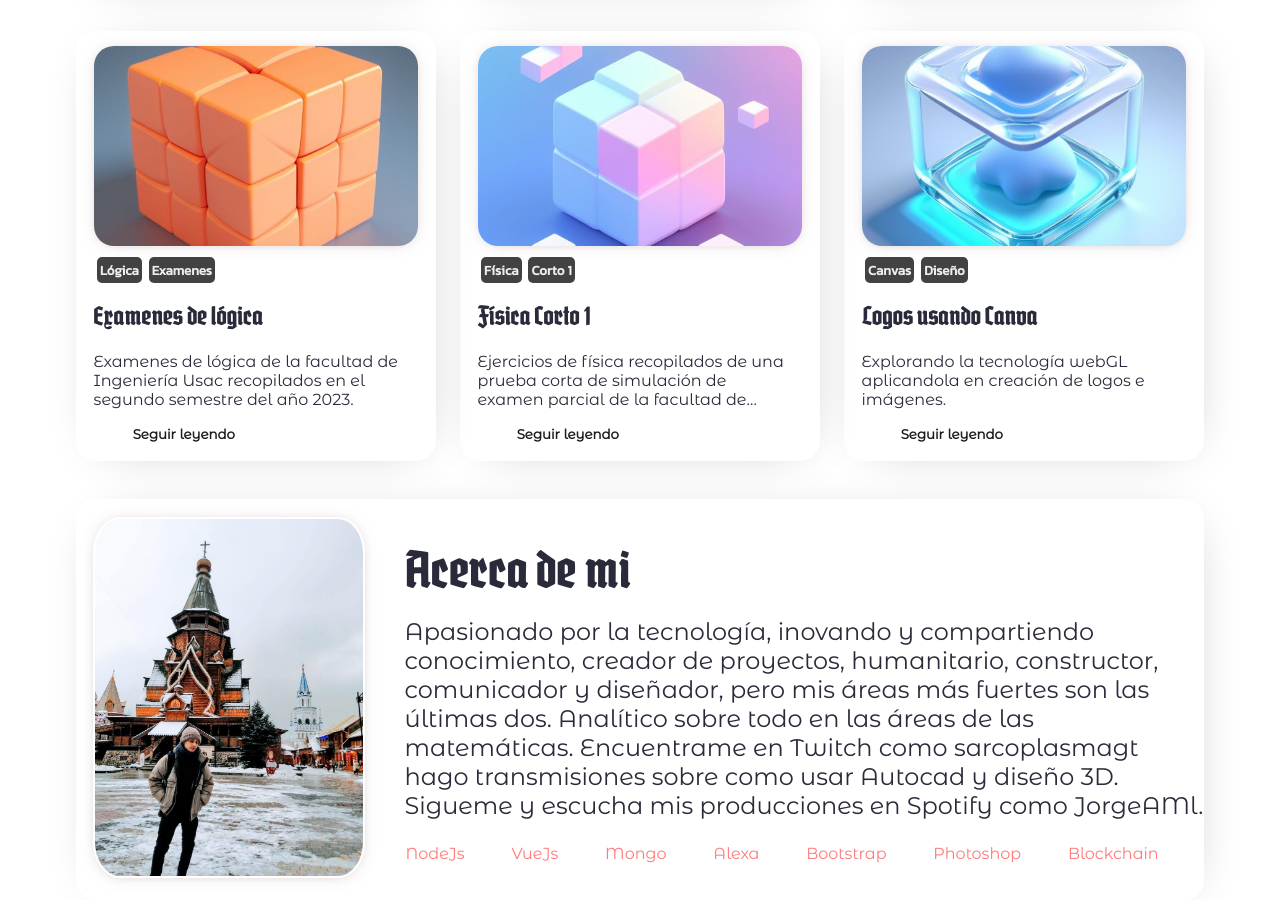
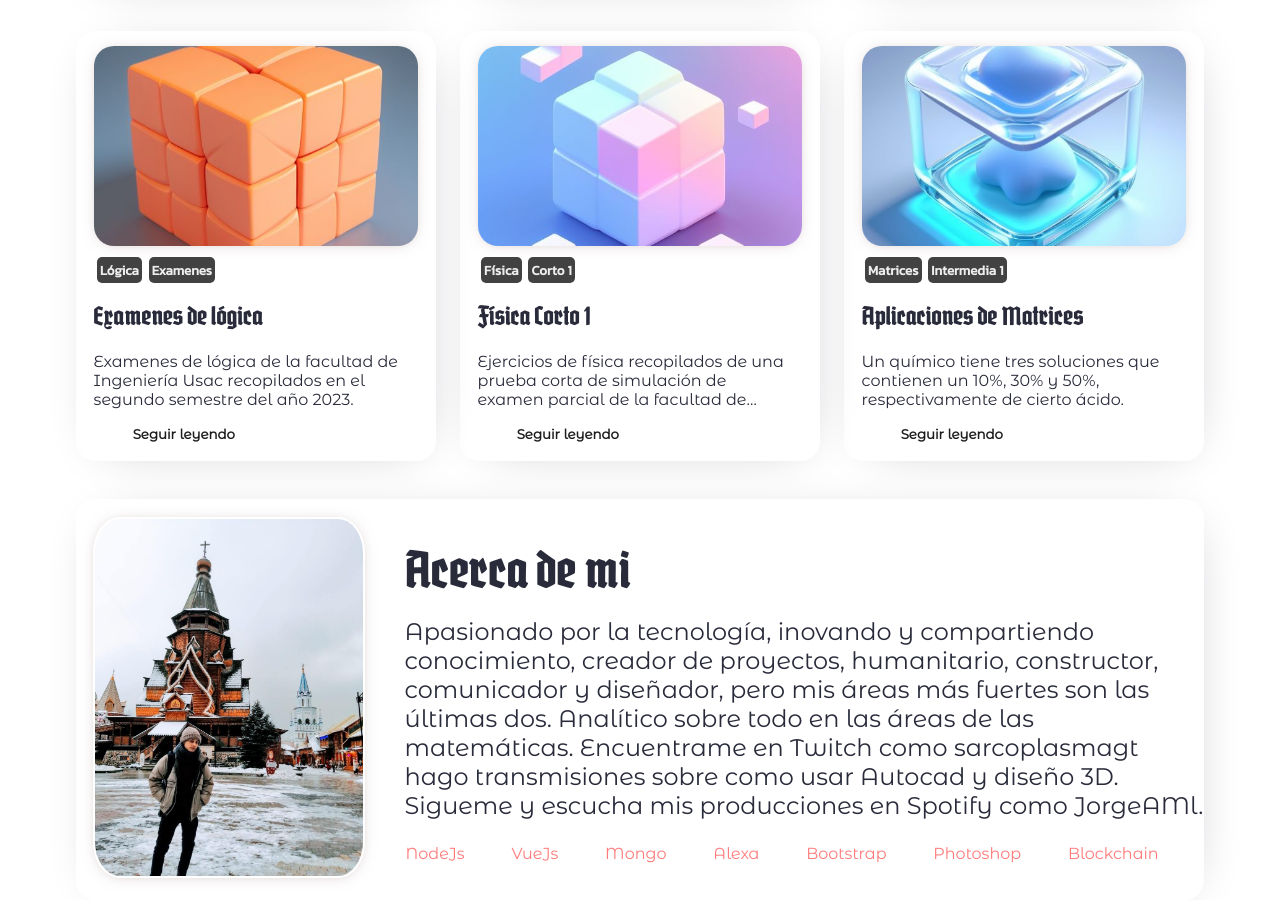
Before and after one commit to jorgeAML/creativeaml, a Jekyll site: the page built from index.markdown, in a window 1280 px wide and 900 px high, scrolled down 2096 px. Built offline with Jekyll 4.4.1, drawn with Linux system fonts in a browser that asks for light colours; some web fonts are replaced; a script that is not in the unit is left out; comment, search, counter and statistics services are not loaded.

```diff
--- a/index.markdown
+++ b/index.markdown
@@ -118,11 +118,11 @@ part6-carta8-label1: Física
 part6-carta8-label2: Corto 1
 part6-carta8-parrafo-enlace: /blog_posts/18-08-2023.html
 # CARTA 9
-part6-carta9-titulo: Logos usando Canva
-part6-carta9-parrafo: Explorando la tecnología webGL aplicandola en creación de logos e imágenes.
-part6-carta9-label1: Canvas
-part6-carta9-label2: Diseño
-part6-carta9-parrafo-enlace: /blog_posts/19-04-2023.html
+part6-carta9-titulo: Aplicaciones de Matrices
+part6-carta9-parrafo: Un químico tiene tres soluciones que contienen un 10%, 30% y 50%, respectivamente de cierto ácido.
+part6-carta9-label1: Matrices
+part6-carta9-label2: Intermedia 1
+part6-carta9-parrafo-enlace: /blog_posts/23-01-2024.html
 
 ### PART 4 ###
 part4-titulo: Acerca de mi
```
Also changed, not shown: blog_posts/02-02-2024.md (added, +44 -0 lines).
